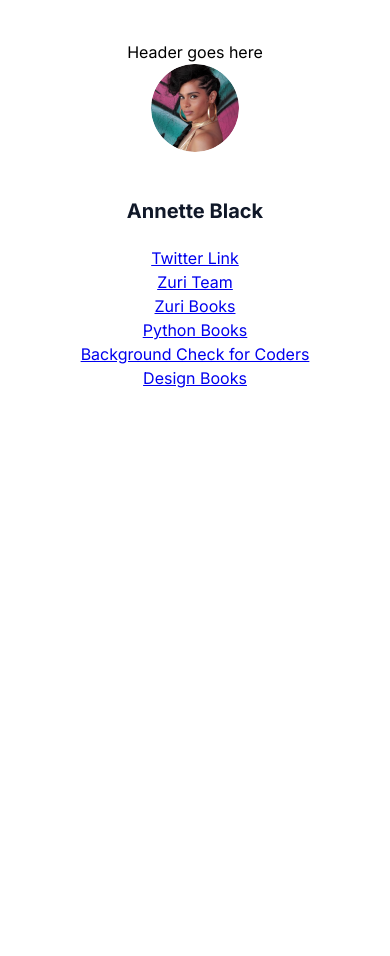
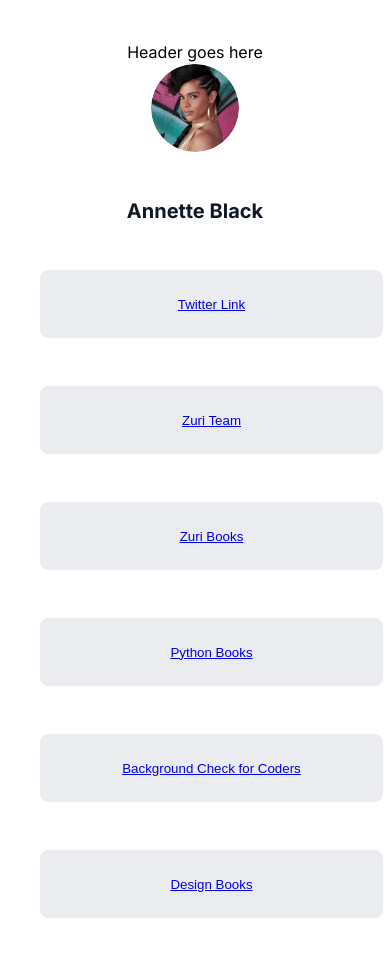
Before and after one commit to Sarbeng/frontend_zuri, a React (Vite) app: page / in a window 390 px wide. Shown: the top 956 px of the page. Before the commit the page ends 844 px from the top, so only its background shows below. Built offline with nearby package versions, Linux system fonts and the light colour scheme.

Commit message:
Buttons on links page styled just like design
made the buttons responsive as well

```diff
--- a/src/components/Links.jsx
+++ b/src/components/Links.jsx
@@ -3,12 +3,14 @@ import slack from '../assets/slack.svg'
 
 export default function Links(props) {
     return (
-        <section>
+        <div>
 
-            <a href={props.item.url} className={` links ${props.item.css_id}`}>{props.item.title}</a>
+           <button className="btn-links">
+           <a href={props.item.url} className={` links ${props.item.css_id}`}>{props.item.title}</a>
+           </button>
 
 
 
-        </section>
+        </div>
     )
 }
--- a/src/components/Socials.jsx
+++ b/src/components/Socials.jsx
@@ -6,7 +6,7 @@ export default function Socials() {
     return (
         <div className="socials">
             <a href=""><img src={slack} alt="" /></a>
-            <a href=""><img src={github} alt="" /></a>
+            <a href="https://github.com/Sarbeng"><img src={github} alt="" /></a>
         </div>
     )
 }
--- a/src/index.css
+++ b/src/index.css
@@ -5,6 +5,7 @@
   font-weight: 400;
   --gray-500 : #667085;
   --gray-200: #EAECF0;
+  --gray-900: #101828;
 }
 
 .footer{
@@ -83,6 +84,17 @@
   margin:26px ;
 }
 
+.btn-links{
+  background-color: #EAECF0;
+  color: var(--gray-900);
+  height: 76px;
+  width: 1152px;
+  margin: 24px 0px;
+  border: 1px solid #EAECF0;
+border-radius: 8px;
+padding: 24px 32px;
+}
+
 
 
 @media screen and (max-width:600px) {
@@ -93,4 +105,9 @@
   .socials{
     display: none;
   }
+
+  .btn-links{
+    width: 343px;
+    height: 68px;
+  }
 }
--- a/src/main.jsx
+++ b/src/main.jsx
@@ -1,7 +1,7 @@
 import React from 'react'
 import ReactDOM from 'react-dom/client'
 import App from './App'
-// import './index.css'
+import './index.css'
 
 ReactDOM.createRoot(document.getElementById('root')).render(
   <React.StrictMode>
```
